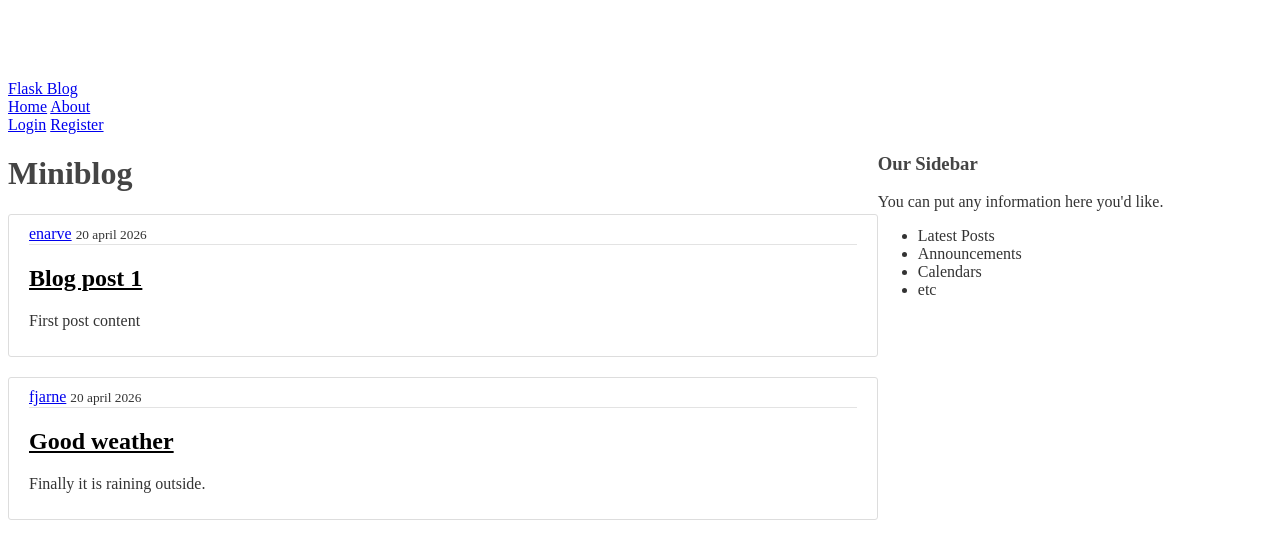
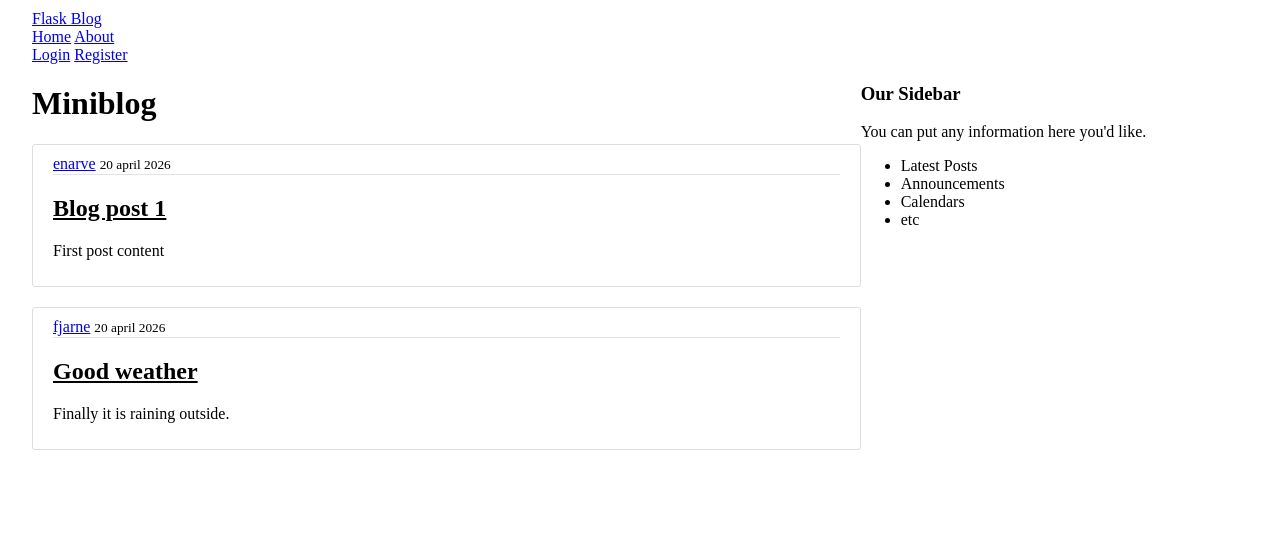
Before and after one commit to enarve/miniblog, a Flask app: page / in a window 1280 px wide. Shown: the top 559 px of the page. Run offline with Flask 3, Linux system fonts and the light colour scheme.

Commit message:
Small styling changes

```diff
--- a/static/main.css
+++ b/static/main.css
@@ -1,7 +1,8 @@
 body {
   background: #ffffff;
-  color: #333333;
-  margin-top: 5rem;
+  color: #000000;
+  margin: 10px 32px;
+  font-family: serif;
 }
 
 .flex {
@@ -15,10 +16,11 @@ body {
 
 main {
     flex-grow: 6;
+    max-width: 860px;
 }
 
 h1, h2, h3, h4, h5, h6 {
-  color: #444444;
+  color: #000000;
 }
 
 .bg-steel {
@@ -50,7 +52,7 @@ h1, h2, h3, h4, h5, h6 {
 }
 
 a.article-title:hover {
-  color: #428bca;
+  color: darkred;
   text-decoration: none;
 }
 
@@ -91,3 +93,10 @@ a.article-title:hover {
 .account-heading {
   font-size: 2.5rem;
 }
+
+/* Media */
+@media screen and (width <= 768px) {
+    body {
+        margin: 10px 16px;
+    }
+}
--- a/templates/layout.html
+++ b/templates/layout.html
@@ -8,6 +8,11 @@
         {% else %}
         <title>Miniblog</title>
         {% endif %}
+        <!-- Fonts -->
+        <link rel="preconnect" href="https://fonts.googleapis.com">
+        <link rel="preconnect" href="https://fonts.gstatic.com" crossorigin>
+        <link href="https://fonts.googleapis.com/css2?family=Asap:ital,wght@0,100..900;1,100..900&display=swap" rel="stylesheet">
+        <!-- Styles -->
         <link rel="stylesheet" type="text/css" href="{{ url_for('static', filename='main.css') }}">
     </head>
     <body>
```
